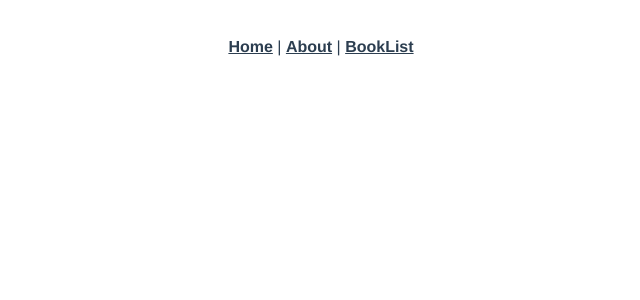
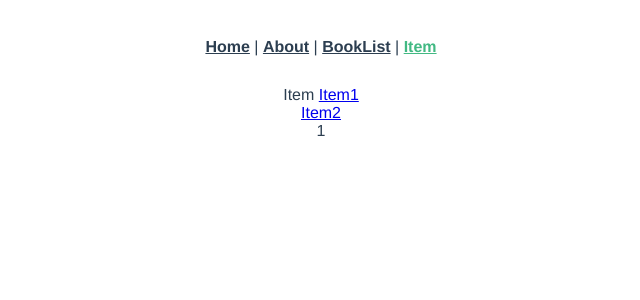
Before and after one commit to kengo-k/vue-study, a Vue app in the folder 03-sfc/03-router/: page /item/1 in a window 1280 px wide. Shown: the top 300 px of the page, without its empty margins (319-959 px from the left). Built offline with nearby package versions, Linux system fonts and the light colour scheme.

Commit message:
03-sfc/03: add more route example

```diff
--- a/03-sfc/03-router/src/App.vue
+++ b/03-sfc/03-router/src/App.vue
@@ -3,7 +3,8 @@
     <nav>
       <router-link to="/">Home</router-link> |
       <router-link to="/about">About</router-link>  |
-      <router-link to="/book">BookList</router-link>
+      <router-link to="/book">BookList</router-link> |
+      <router-link to="/item/1">Item</router-link>
     </nav>
     <router-view/>
   </div>
--- a/03-sfc/03-router/src/router/index.js
+++ b/03-sfc/03-router/src/router/index.js
@@ -3,6 +3,7 @@ import VueRouter from 'vue-router'
 import HomeView from '../views/HomeView.vue'
 import BookList from "@/views/BookList.vue"
 import BookDetail from "@/components/BookDetail.vue"
+import Item from "@/views/Item.vue"
 
 Vue.use(VueRouter)
 
@@ -34,6 +35,11 @@ const routes = [
       title: route.params.title,
       content: route.params.content
     })
+  },
+  {
+    path: "/item/:id",
+    name: "Item",
+    component: Item
   }
 ]
 
--- /dev/null
+++ b/03-sfc/03-router/src/views/Item.vue
@@ -0,0 +1,30 @@
+<template>
+  <div>Item
+    <router-link to="1">Item1</router-link><br/>
+    <router-link to="2">Item2</router-link><br/>
+    {{$route.params.id}}
+  </div>
+</template>
+
+<script>
+export default {
+  name: "ItemComponent",
+  created() {
+    console.log("created");
+  },
+  // router-linkでURLを切り替えを行っても描画するコンポーネントが同じ場合
+  // (ここではitem/1とitem/2など)ライフサイクルが動かない場合がある
+  // たとえばcreatedは最初に作成された場合のみ実行されるので1 → 2に遷移しても呼ばれない
+  // そのようなときはwatchで$routeオブジェクト自身を監視することでタイミングを判定できる
+  watch: {
+    $route(to, from) {
+      console.log(to);
+      console.log(from);
+    }
+  }
+}
+</script>
+
+<style>
+
+</style>
```
